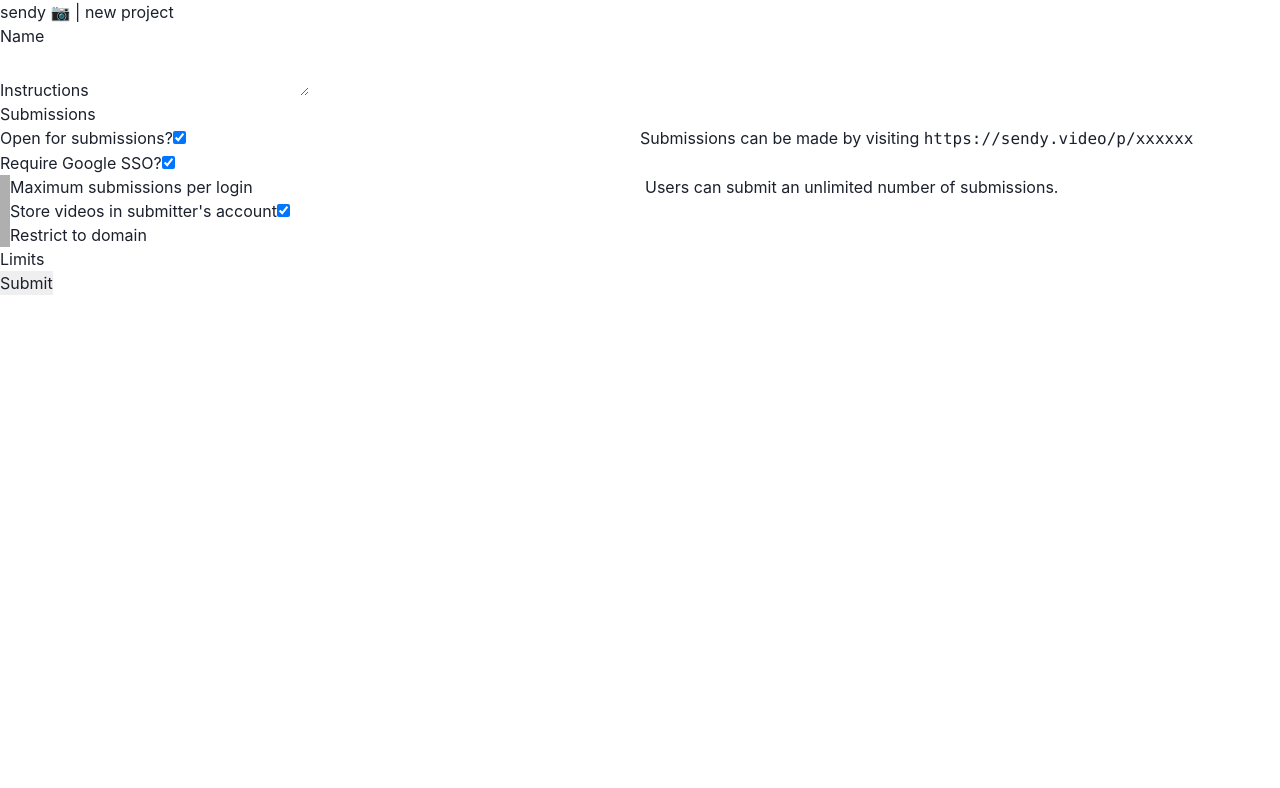
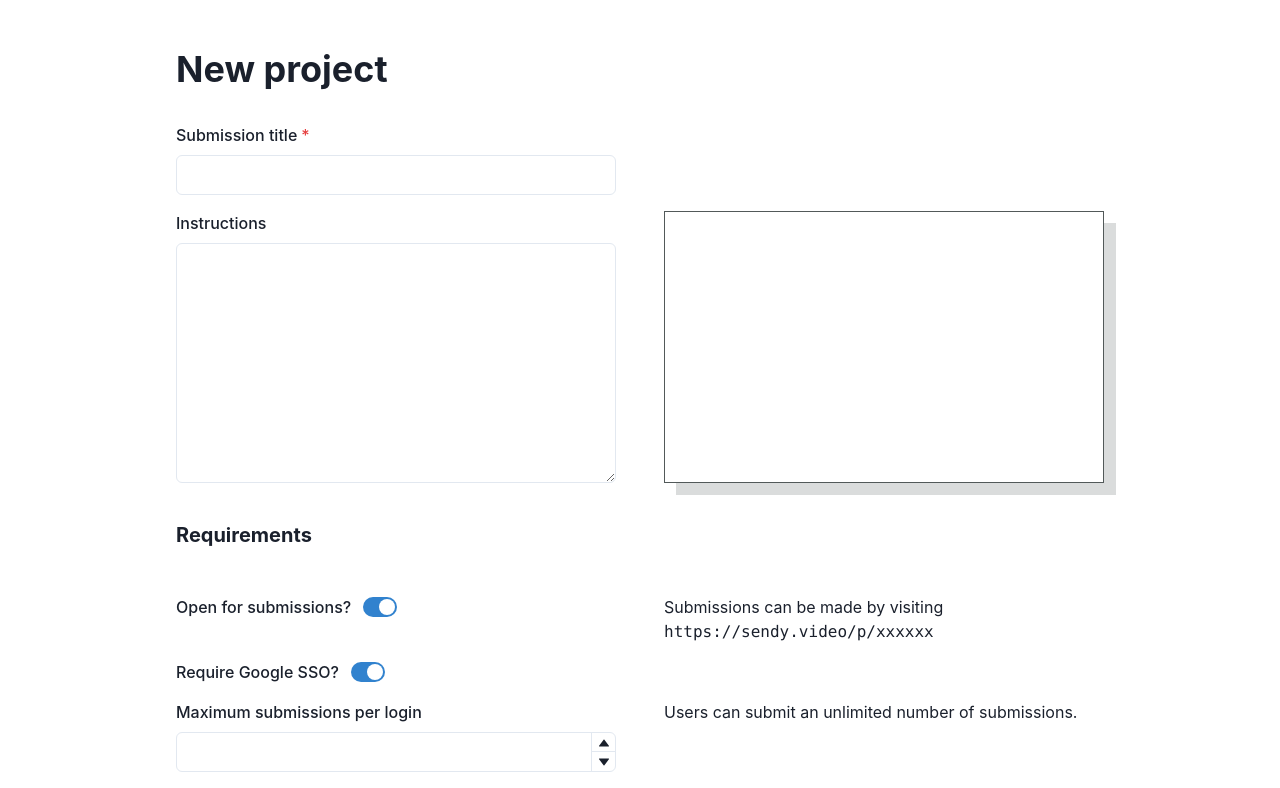
Before and after one commit to sastraxi/sendy-video, a Next.js app: page /projects/new in a window 1280 px wide. Shown: the top 788 px of the page. Built offline with nearby package versions, Linux system fonts and the light colour scheme.

Commit message:
upgrade the look of new project

```diff
--- a/pages/projects/new.tsx
+++ b/pages/projects/new.tsx
@@ -1,31 +1,28 @@
+import {
+  Box,
+  Button,
+  Container,
+  FormControl,
+  FormErrorMessage,
+  FormLabel,
+  Grid,
+  Heading,
+  Input,
+  NumberDecrementStepper,
+  NumberIncrementStepper,
+  NumberInput,
+  NumberInputField,
+  NumberInputStepper,
+  Switch,
+  Textarea,
+} from "@chakra-ui/react";
+import axios from "axios";
+import ChakraUIRenderer from "chakra-ui-markdown-renderer";
 import Head from "next/head";
-import { useRouter } from 'next/router';
-import styled from "@emotion/styled";
+import { useRouter } from "next/router";
 import { useForm } from "react-hook-form";
 import ReactMarkdown from "react-markdown";
-import axios from "axios";
-
-import ChakraUIRenderer from 'chakra-ui-markdown-renderer';
-
-import { ProjectFormData } from '../../models';
-
-const Row = styled.div`
-  display: flex;
-  flex-direction: row;
-`;
-
-const Cell = styled.div`
-  flex: 1;
-`;
-
-const SubCell = styled(Cell)`
-  border-left: 10px solid #afafaf;
-`;
-
-const MarkdownCell = styled(Cell)`
-  max-height: 360px;
-  overflow-y: auto;
-`;
+import { ProjectFormData } from "../../models";
 
 export default function NewProject(_props: any) {
   const router = useRouter();
@@ -45,7 +42,7 @@ export default function NewProject(_props: any) {
   const watched = watch(); // TODO: useWatch and sub-components
   const onSubmit = handleSubmit(async (data: ProjectFormData) => {
     if (!data.ssoMaxSubmissions) delete data.ssoMaxSubmissions;
-    const response = await axios.post('/api/projects', data);
+    const response = await axios.post("/api/projects", data);
     const { projectId } = response.data;
     router.push(`/projects/${projectId}`);
   });
@@ -58,57 +55,69 @@ export default function NewProject(_props: any) {
         <link rel="icon" href="/favicon.ico" />
       </Head>
 
-      <main>
-        <h1>sendy 📷 | new project</h1>
+      <Container maxW="960px" pt={12}>
+        <Heading size="xl" mb={8}>
+          New project
+        </Heading>
         <form onSubmit={onSubmit}>
           {/* name */}
-          <Row>
-            <Cell>
-              <label htmlFor="name">Name</label>
-              <input
-                id="name"
-                aria-invalid={errors.name ? "true" : "false"}
-                {...register("name", { required: true, maxLength: 30 })}
+          <Grid templateColumns="1fr 1fr" w="100%" rowGap={4} columnGap={12}>
+            <Box>
+              <FormControl id="name" isRequired isInvalid={!!errors.name}>
+                <FormLabel>Submission title</FormLabel>
+                <Input
+                  type="name"
+                  {...register("name", { required: true, maxLength: 50 })}
                 />
 
                 {/* use role="alert" to announce the error message */}
                 {errors.name && errors.name.type === "required" && (
-                <span role="alert">This is required</span>
+                  <FormErrorMessage>This is required.</FormErrorMessage>
                 )}
                 {errors.name && errors.name.type === "maxLength" && (
-                <span role="alert">Max length exceeded</span>
+                  <FormErrorMessage>Maximum length exceeded.</FormErrorMessage>
                 )}
-            </Cell>
-            <Cell />
-          </Row>
-          {/* markdown */} {/* markdown preview */}
-          <Row>
-            <Cell>
-              <label htmlFor="markdown">Instructions</label>
-              <textarea
-                id="markdown"
-                aria-invalid={errors.markdown ? "true" : "false"}
-                {...register("markdown")}
-              />
-            </Cell>
-            <MarkdownCell>
+              </FormControl>
+            </Box>
+            <Box />
+            <Box>
+              <FormControl id="markdown" isInvalid={!!errors.markdown}>
+                <FormLabel>Instructions</FormLabel>
+                <Textarea minH={240} {...register("markdown")} />
+              </FormControl>
+            </Box>
+            <Box
+              maxH={280}
+              border="1px solid rgba(30, 40, 40, 0.77)"
+              boxShadow="12px 12px 0 rgba(30, 40, 40, 0.16)"
+              p={4}
+              overflow="hidden"
+              overflowY="auto"
+              minWidth={0}
+              minHeight={0}
+            >
               {watched.markdown && (
-                <ReactMarkdown components={ChakraUIRenderer()}>{watched.markdown}</ReactMarkdown>
+                <ReactMarkdown components={ChakraUIRenderer()}>
+                  {watched.markdown}
+                </ReactMarkdown>
               )}
-            </MarkdownCell>
-          </Row>
-          <h2>Submissions</h2>
-          <Row>
-            <Cell>
-              <label htmlFor="isOpen">Open for submissions?</label>
-              <input
+            </Box>
+            <Heading size="md" mt={6} mb={8}>
+              Requirements
+            </Heading>
+            <Box />
+            <Box>
+              <FormControl
+                display="flex"
+                alignItems="center"
                 id="isOpen"
-                type="checkbox"
-                aria-invalid={errors.isOpen ? "true" : "false"}
-                {...register("isOpen")}
-              />
-            </Cell>
-            <Cell>
+                isInvalid={!!errors.isOpen}
+              >
+                <FormLabel mb={0}>Open for submissions?</FormLabel>
+                <Switch {...register("isOpen")} />
+              </FormControl>
+            </Box>
+            <Box>
               {watched.isOpen && (
                 <p>
                   Submissions can be made by visiting{" "}
@@ -116,61 +125,67 @@ export default function NewProject(_props: any) {
                 </p>
               )}
               {!watched.isOpen && <p>Noone can make submissions.</p>}
-            </Cell>
-          </Row>
-          <Row>
-            <Cell>
-              <label htmlFor="ssoEnforced">Require Google SSO?</label>
-              <input
+            </Box>
+            <Box>
+              <FormControl
+                display="flex"
+                alignItems="center"
                 id="ssoEnforced"
-                aria-invalid={errors.ssoEnforced ? "true" : "false"}
-                type="checkbox"
-                {...register("ssoEnforced")}
-              />
-            </Cell>
-            <Cell>
+                isInvalid={!!errors.ssoEnforced}
+              >
+                <FormLabel mb={0}>Require Google SSO?</FormLabel>
+                <Switch {...register("ssoEnforced")} />
+              </FormControl>
+            </Box>
+            <Box>
               {!watched.ssoEnforced && (
                 <p>Warning: anyone with the link can make video submissions!</p>
               )}
-            </Cell>
-          </Row>
+            </Box>
             {watched.ssoEnforced && (
-            <Row>
-              <SubCell>
-                <label htmlFor="ssoMaxSubmissions">
-                  Maximum submissions per login
-                </label>
-                <input
+              <>
+                <Box>
+                  <FormControl
                     id="ssoMaxSubmissions"
-                  aria-invalid={errors.ssoMaxSubmissions ? "true" : "false"}
-                  type="numeric"
+                    isInvalid={!!errors.ssoMaxSubmissions}
+                  >
+                    <FormLabel>Maximum submissions per login</FormLabel>
+                    <NumberInput>
+                      <NumberInputField
                         {...register("ssoMaxSubmissions", {
-                    setValueAs: v => v ? parseInt(v) : '',
                           min: 1,
                         })}
                       />
-              </SubCell>
-              <Cell>
+                      <NumberInputStepper>
+                        <NumberIncrementStepper />
+                        <NumberDecrementStepper />
+                      </NumberInputStepper>
+                    </NumberInput>
+                  </FormControl>
+                </Box>
+                <Box>
                   {!watched.ssoMaxSubmissions && (
                     <p>Users can submit an unlimited number of submissions.</p>
                   )}
-              </Cell>
-            </Row>
+                </Box>
+              </>
             )}
             {watched.ssoEnforced && (
-            <Row>
-              <SubCell>
-                <label htmlFor="ssoSharedVideos">
+              <>
+                <Box>
+                  <FormControl
+                    id="ssoSharedVideos"
+                    isInvalid={!!errors.ssoSharedVideos}
+                    display="flex"
+                    alignItems="center"
+                  >
+                    <FormLabel mb={0}>
                       Store videos in submitter&apos;s account
-                </label>
-                <input
-                  id="ssoSharedVideos"
-                  aria-invalid={errors.ssoSharedVideos ? "true" : "false"}
-                  type="checkbox"
-                  {...register("ssoSharedVideos")}
-                />
-              </SubCell>
-              <Cell>
+                    </FormLabel>
+                    <Switch {...register("ssoSharedVideos")} />
+                  </FormControl>
+                </Box>
+                <Box>
                   {!watched.ssoSharedVideos && (
                     <p>
                       Warning: users will upload videos directly to your drive!
@@ -178,43 +193,57 @@ export default function NewProject(_props: any) {
                       account.
                     </p>
                   )}
-              </Cell>
-            </Row>
+                </Box>
+              </>
             )}
             {watched.ssoEnforced && (
-            <Row>
-              <SubCell>
-                <label htmlFor="ssoDomain">
-                  Restrict to domain
-                </label>
-                <input
-                  id="ssoDomain"
-                  aria-invalid={errors.ssoDomain ? "true" : "false"}
-                  {...register("ssoDomain")}
+              <>
+                <Box>
+                  <FormControl id="ssoDomain" isInvalid={!!errors.ssoDomain}>
+                    <FormLabel>Restrict to email domain</FormLabel>
+                    <Input
+                      type="ssoDomain"
+                      {...register("ssoDomain", { maxLength: 80 })}
                     />
-              </SubCell>
-              <Cell>
+
+                    {/* use role="alert" to announce the error message */}
+                    {errors.ssoDomain &&
+                      errors.ssoDomain.type === "required" && (
+                        <FormErrorMessage>This is required.</FormErrorMessage>
+                      )}
+                    {errors.ssoDomain &&
+                      errors.ssoDomain.type === "maxLength" && (
+                        <FormErrorMessage>
+                          Maximum length exceeded.
+                        </FormErrorMessage>
+                      )}
+                  </FormControl>
+                </Box>
+                <Box>
                   {watched.ssoDomain && (
                     <p>
-                    Users must have an account whose email address ends with
-                    {' '}
-                    <code>@{watched.ssoDomain}</code>
-                    {' '}
-                    in order to login.
+                      Users must have an account whose email address ends with{" "}
+                      <code>@{watched.ssoDomain}</code> in order to login.
                     </p>
                   )}
-              </Cell>
-            </Row>
+                </Box>
+              </>
             )}
-
-          <h2>Limits</h2>
+          </Grid>
           {/* [ ] current / <max> submissions */}
           {/* [ ] current / <max> gb */} {/* only your drive */}
           {/* automatically closes at <yyyy-mm-ddthh:mm:ss> --> need tokens to prevent frustration */}
-
-          <input type="submit" />
+          <Button
+            isLoading={false}
+            mt={4}
+            type="submit"
+            size="lg"
+            colorScheme="green"
+          >
+            Create project
+          </Button>
         </form>
-      </main>
+      </Container>
     </div>
   );
 }
```
Lines whose indentation alone changed are shown as unchanged.
